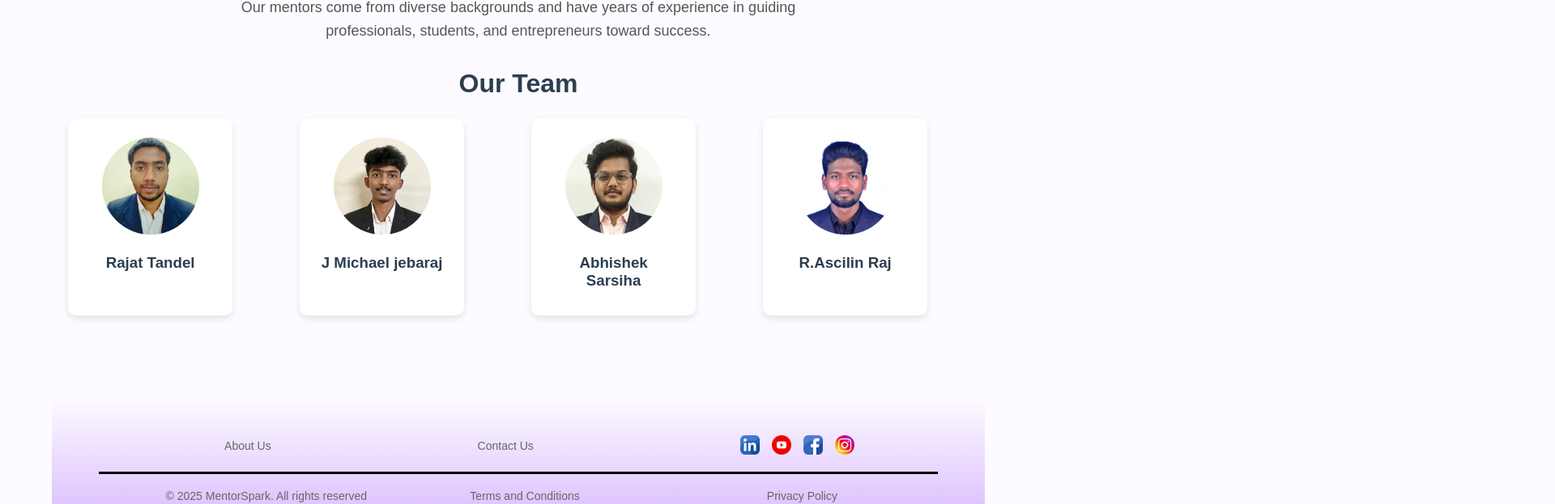
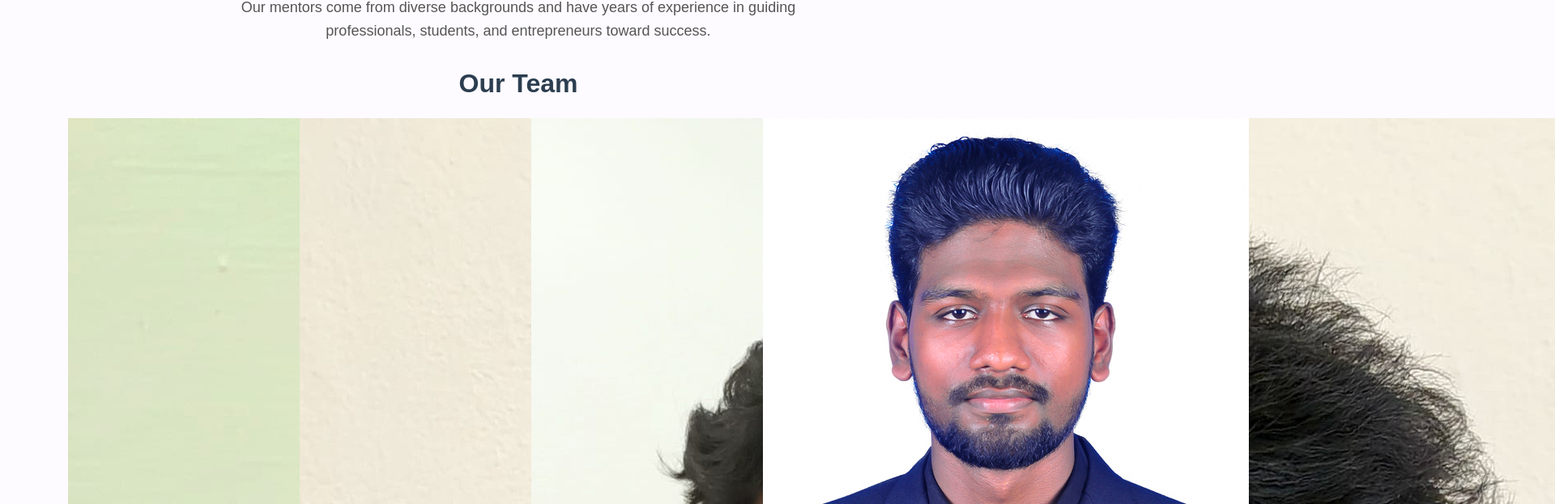
Before and after one commit to rajat-tandel/Mentorship_Booking_Platform-main, a React (Create React App) app in the folder Mentorship_Booking_Platform-main/my-app/: page /aboutus in a window 1280 px wide. Shown: the part 293-916 px from the top of the page at 81% size, 1920 px wide, since content can reach past the window. Built offline with nearby package versions, Linux system fonts and the light colour scheme.

Commit message:
Update Aboutus.js

```diff
--- a/Mentorship_Booking_Platform-main/my-app/src/Aboutus.js
+++ b/Mentorship_Booking_Platform-main/my-app/src/Aboutus.js
@@ -66,7 +66,7 @@ function Aboutus() {
           <h2>Our Team</h2>
           <div className="mentor-grid">
             {mentors.map((mentor, index) => (
-              <div key={index} className="mentor-card">
+              <div key={index} className="mentor-card-1">
                 <img src={mentor.image} alt={mentor.name} />
                 <h3>{mentor.name}</h3>
                 <p>{mentor.expertise}</p>
```
